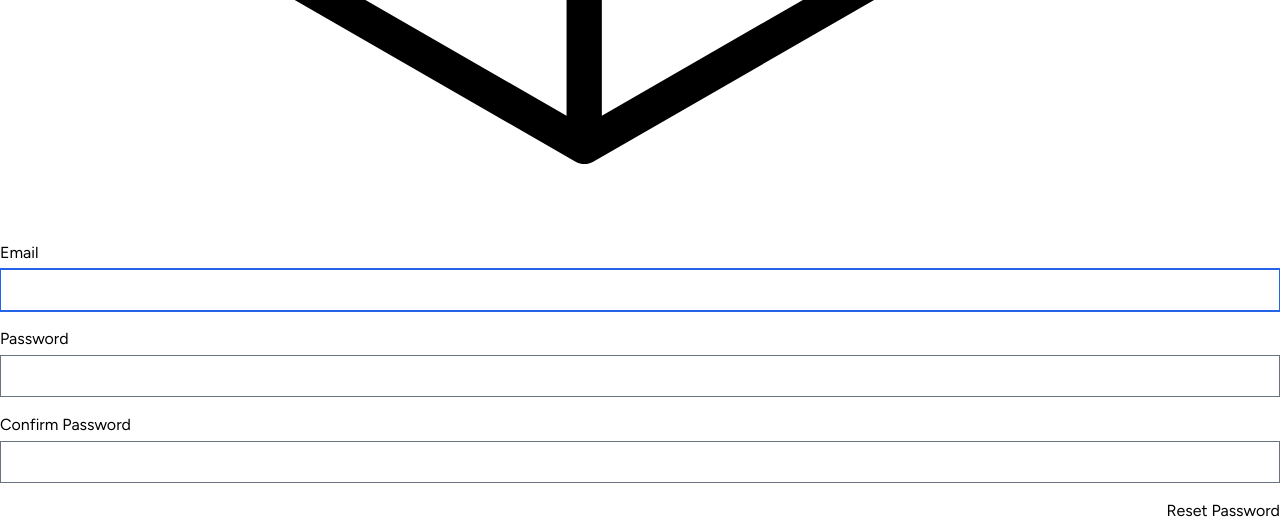
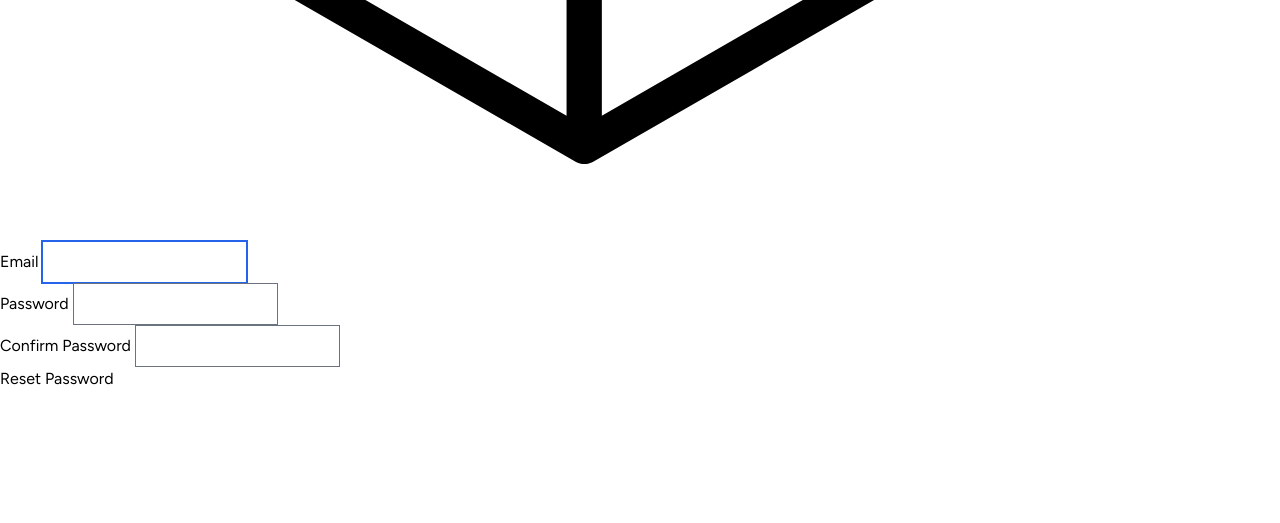
Before and after one commit to Mouna48/BikeRent, a Laravel app: page /reset-password/1 in a window 1280 px wide. Shown: the part 1039-1562 px from the top of the page. After the commit the page ends 1424 px from the top, so only its background shows below. Run offline with Laravel 12, Linux system fonts and the light colour scheme; style sheets or scripts are compiled from the project's sources.

Commit message:
refactor: remove tailwind classes from reset, confirm and verify email pages

```diff
--- a/resources/views/auth/reset-password.blade.php
+++ b/resources/views/auth/reset-password.blade.php
@@ -1,37 +1,37 @@
 <x-guest-layout>
-    <form method="POST" action="{{ route('password.store') }}">
+    <form class="auth-form" method="POST" action="{{ route('password.store') }}">
         @csrf
 
         <!-- Password Reset Token -->
         <input type="hidden" name="token" value="{{ $request->route('token') }}">
 
         <!-- Email Address -->
-        <div>
+        <div class="auth-form__group">
             <x-input-label for="email" :value="__('Email')" />
-            <x-text-input id="email" class="block mt-1 w-full" type="email" name="email" :value="old('email', $request->email)" required autofocus autocomplete="username" />
-            <x-input-error :messages="$errors->get('email')" class="mt-2" />
+            <x-text-input id="email" class="auth-form__input" type="email" name="email" :value="old('email', $request->email)" required autofocus autocomplete="username" />
+            <x-input-error :messages="$errors->get('email')" class="auth-form__error" />
         </div>
 
         <!-- Password -->
-        <div class="mt-4">
+        <div class="auth-form__group">
             <x-input-label for="password" :value="__('Password')" />
-            <x-text-input id="password" class="block mt-1 w-full" type="password" name="password" required autocomplete="new-password" />
-            <x-input-error :messages="$errors->get('password')" class="mt-2" />
+            <x-text-input id="password" class="auth-form__input" type="password" name="password" required autocomplete="new-password" />
+            <x-input-error :messages="$errors->get('password')" class="auth-form__error" />
         </div>
 
         <!-- Confirm Password -->
-        <div class="mt-4">
+        <div class="auth-form__group">
             <x-input-label for="password_confirmation" :value="__('Confirm Password')" />
 
-            <x-text-input id="password_confirmation" class="block mt-1 w-full"
+            <x-text-input id="password_confirmation" class="auth-form__input"
                                 type="password"
                                 name="password_confirmation" required autocomplete="new-password" />
 
-            <x-input-error :messages="$errors->get('password_confirmation')" class="mt-2" />
+            <x-input-error :messages="$errors->get('password_confirmation')" class="auth-form__error" />
         </div>
 
-        <div class="flex items-center justify-end mt-4">
-            <x-primary-button>
+        <div class="auth-form__actions">
+            <x-primary-button class="auth-form__submit">
                 {{ __('Reset Password') }}
             </x-primary-button>
         </div>
```
Also changed, not shown: resources/views/auth/confirm-password.blade.php (+7 -7 lines), resources/views/auth/verify-email.blade.php (+5 -5 lines).
